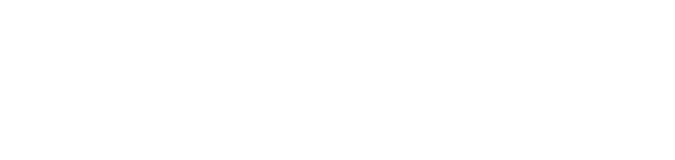
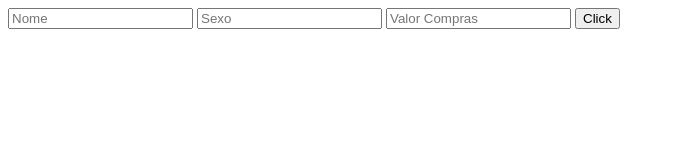
Before and after one commit to danton-ferrari/logica_algoritmos_senac_info4678, a plain HTML site: page aula0904/exercicio23/index.html in a window 1280 px wide. Shown: the whole page, without its empty margins (0-675 px from the left). Drawn offline with Linux system fonts and the light colour scheme.

Commit message:
Add exercicio 23 da aula 09/04 pronto

```diff
--- a/aula0904/exercicio23/index.html
+++ b/aula0904/exercicio23/index.html
@@ -6,6 +6,10 @@
     <title>Document</title>
 </head>
 <body>
+    <input id="nome" type="text" placeholder="Nome">
+    <input id="sexo" type="text" placeholder="Sexo">
+    <input id="valor" type="number" placeholder="Valor Compras">
+    <button onclick="calcularDesconto('nome', 'sexo', 'valor')">Click</button>
     <script src="index.js"></script>
 </body>
 </html>
--- a/aula0904/exercicio23/index.js
+++ b/aula0904/exercicio23/index.js
@@ -0,0 +1,6 @@
+function calcularDesconto(nomme, sexxo, vallor) {
+    var nome = document.getElementById(nomme).value;
+    var sexo = document.getElementById(sexxo).value;
+    var valor = Number(document.getElementById(vallor).value);
+    resultado = sexo == "homem" ? alert(`${nome} você recebeu 5% de desconto, o valor das suas compras sem desconto é de R$${valor.toFixed(2)}, e com desconto fica R$${(valor*0.95).toFixed(2)}`) : alert(`${nome} você recebeu 13% de desconto, o valor das suas compras sem desconto é de R$${valor.toFixed(2)}, e com desconto fica R$${(valor*0.87).toFixed(2)}`);
+}
```
